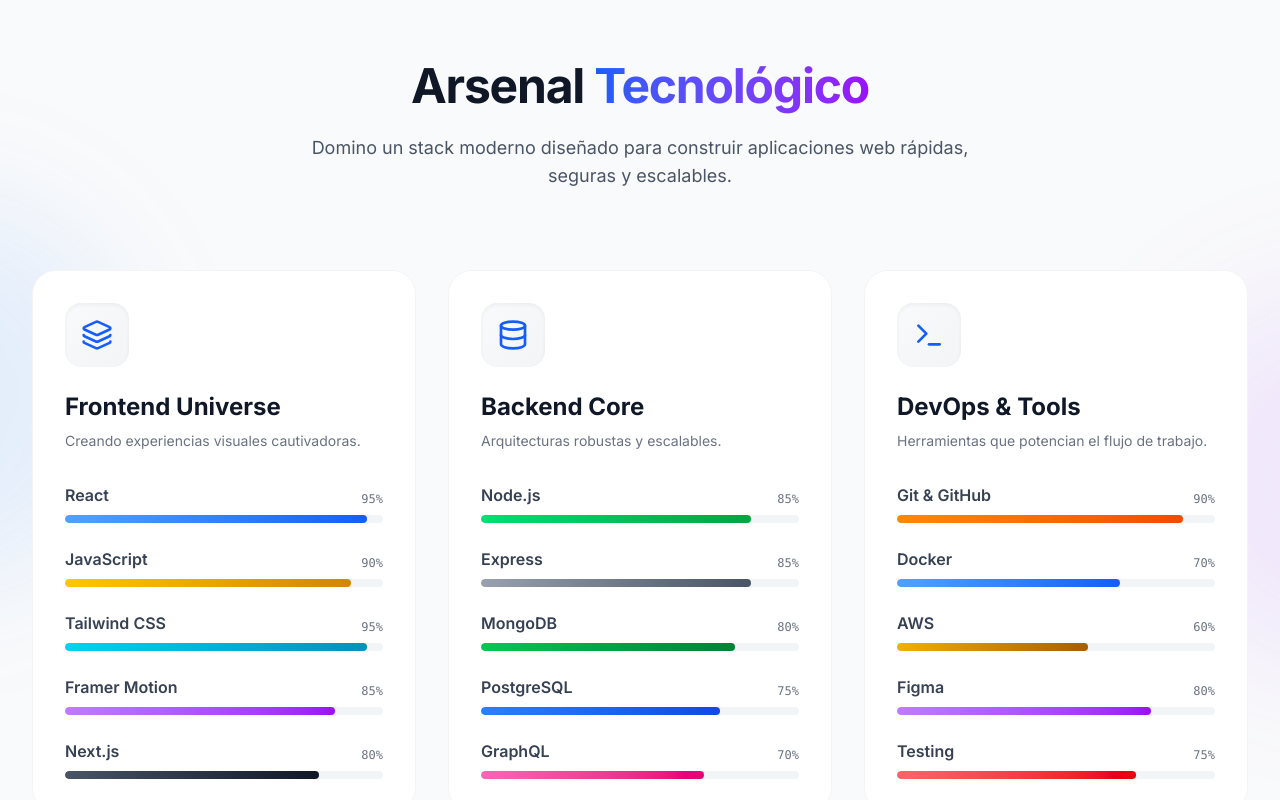
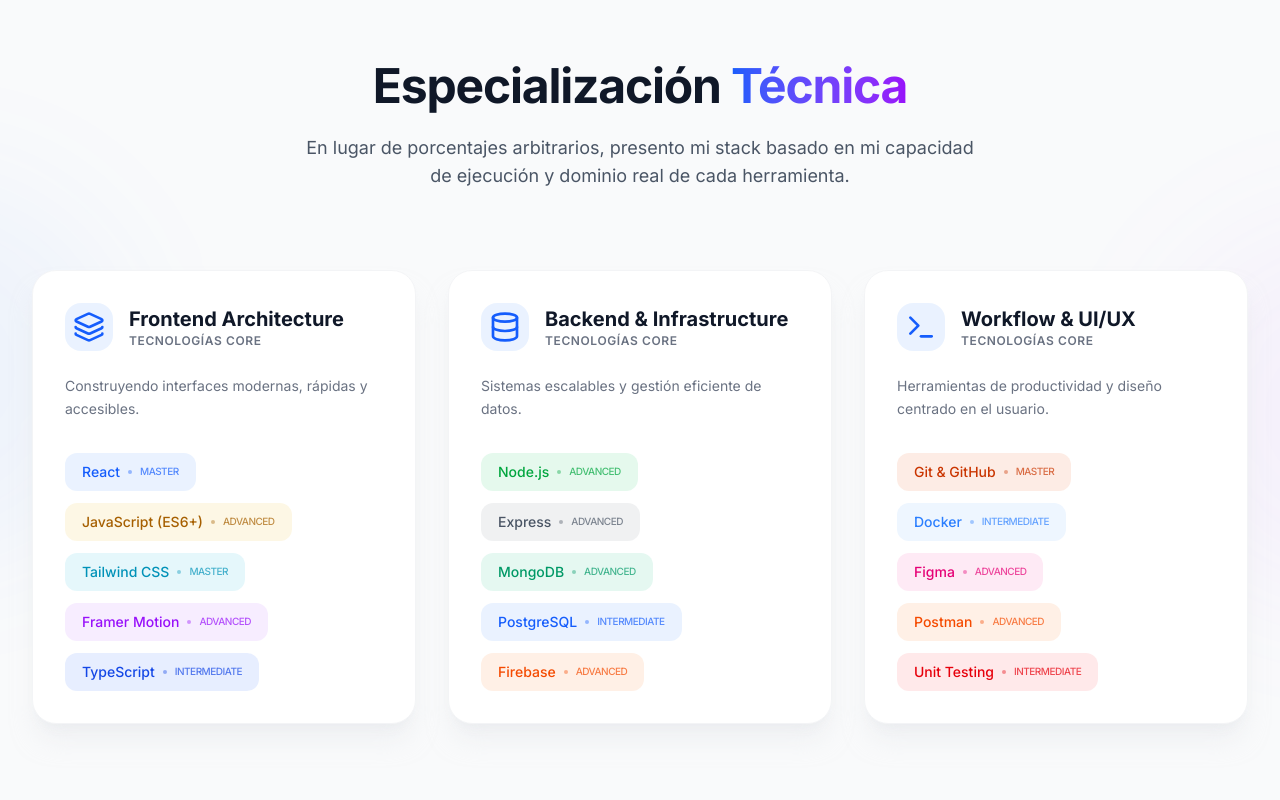
Before and after one commit to AndresRA13/Portafolio-AR, a React (Vite) app: page / in a window 1280 px wide. Shown: the part 2820-3620 px from the top of the page. Built offline with nearby package versions, Linux system fonts and the light colour scheme.

Commit message:
Redesign Skills section with professional proficiency badges

```diff
--- a/src/pages/About.jsx
+++ b/src/pages/About.jsx
@@ -4,9 +4,9 @@
 
 const About = () => {
   const stats = [
-    { label: 'Años de Experiencia', value: '5+' },
-    { label: 'Proyectos Completados', value: '50+' },
-    { label: 'Clientes Felices', value: '30+' },
+    { label: 'Años de Experiencia', value: '1+' },
+    { label: 'Proyectos Completados', value: '7+' },
+    { label: 'Clientes Felices', value: '5+' },
   ];
 
   return (
@@ -85,15 +85,15 @@
             <div className="grid grid-cols-1 sm:grid-cols-2 gap-4 mb-8">
               <div className="flex items-center gap-3 text-gray-700 dark:text-gray-300">
                 <User className="text-blue-500" size={20} />
-                <span>Nombre: Juan Pérez</span>
+                <span>Nombre: Andres Rojas</span>
               </div>
               <div className="flex items-center gap-3 text-gray-700 dark:text-gray-300">
                 <MapPin className="text-blue-500" size={20} />
-                <span>Ubicación: Ciudad, País</span>
+                <span>Ubicación: Colombia</span>
               </div>
               <div className="flex items-center gap-3 text-gray-700 dark:text-gray-300">
                 <Calendar className="text-blue-500" size={20} />
-                <span>Edad: 28 Años</span>
+                <span>Edad: 21 Años</span>
               </div>
               <div className="flex items-center gap-3 text-gray-700 dark:text-gray-300">
                 <Briefcase className="text-blue-500" size={20} />
--- a/src/pages/Skills.jsx
+++ b/src/pages/Skills.jsx
@@ -6,41 +6,41 @@
   const skillCategories = [
     {
       id: 'frontend',
-      title: 'Frontend Universe',
+      title: 'Frontend Architecture',
       icon: <Layers size={32} />,
-      description: 'Creando experiencias visuales cautivadoras.',
+      description: 'Construyendo interfaces modernas, rápidas y accesibles.',
       skills: [
-        { name: 'React', level: 95, color: 'from-blue-400 to-blue-600' },
-        { name: 'JavaScript', level: 90, color: 'from-yellow-400 to-yellow-600' },
-        { name: 'Tailwind CSS', level: 95, color: 'from-cyan-400 to-cyan-600' },
-        { name: 'Framer Motion', level: 85, color: 'from-purple-400 to-purple-600' },
-        { name: 'Next.js', level: 80, color: 'from-gray-600 to-gray-900' },
+        { name: 'React', level: 'Master', color: 'bg-blue-500/10 text-blue-600 dark:text-blue-400' },
+        { name: 'JavaScript (ES6+)', level: 'Advanced', color: 'bg-yellow-500/10 text-yellow-700 dark:text-yellow-400' },
+        { name: 'Tailwind CSS', level: 'Master', color: 'bg-cyan-500/10 text-cyan-600 dark:text-cyan-400' },
+        { name: 'Framer Motion', level: 'Advanced', color: 'bg-purple-500/10 text-purple-600 dark:text-purple-400' },
+        { name: 'TypeScript', level: 'Intermediate', color: 'bg-blue-600/10 text-blue-700 dark:text-blue-300' },
       ],
     },
     {
       id: 'backend',
-      title: 'Backend Core',
+      title: 'Backend & Infrastructure',
       icon: <Database size={32} />,
-      description: 'Arquitecturas robustas y escalables.',
+      description: 'Sistemas escalables y gestión eficiente de datos.',
       skills: [
-        { name: 'Node.js', level: 85, color: 'from-green-400 to-green-600' },
-        { name: 'Express', level: 85, color: 'from-gray-400 to-gray-600' },
-        { name: 'MongoDB', level: 80, color: 'from-green-500 to-green-700' },
-        { name: 'PostgreSQL', level: 75, color: 'from-blue-500 to-blue-700' },
-        { name: 'GraphQL', level: 70, color: 'from-pink-400 to-pink-600' },
+        { name: 'Node.js', level: 'Advanced', color: 'bg-green-500/10 text-green-600 dark:text-green-400' },
+        { name: 'Express', level: 'Advanced', color: 'bg-gray-500/10 text-gray-600 dark:text-gray-400' },
+        { name: 'MongoDB', level: 'Advanced', color: 'bg-emerald-500/10 text-emerald-600 dark:text-emerald-400' },
+        { name: 'PostgreSQL', level: 'Intermediate', color: 'bg-blue-500/10 text-blue-600 dark:text-blue-400' },
+        { name: 'Firebase', level: 'Advanced', color: 'bg-orange-500/10 text-orange-600 dark:text-orange-400' },
       ],
     },
     {
       id: 'tools',
-      title: 'DevOps & Tools',
+      title: 'Workflow & UI/UX',
       icon: <Terminal size={32} />,
-      description: 'Herramientas que potencian el flujo de trabajo.',
+      description: 'Herramientas de productividad y diseño centrado en el usuario.',
       skills: [
-        { name: 'Git & GitHub', level: 90, color: 'from-orange-400 to-orange-600' },
-        { name: 'Docker', level: 70, color: 'from-blue-400 to-blue-600' },
-        { name: 'AWS', level: 60, color: 'from-yellow-500 to-yellow-700' },
-        { name: 'Figma', level: 80, color: 'from-purple-400 to-purple-600' },
-        { name: 'Testing', level: 75, color: 'from-red-400 to-red-600' },
+        { name: 'Git & GitHub', level: 'Master', color: 'bg-orange-600/10 text-orange-700 dark:text-orange-400' },
+        { name: 'Docker', level: 'Intermediate', color: 'bg-blue-400/10 text-blue-500' },
+        { name: 'Figma', level: 'Advanced', color: 'bg-pink-500/10 text-pink-600 dark:text-pink-400' },
+        { name: 'Postman', level: 'Advanced', color: 'bg-orange-500/10 text-orange-600' },
+        { name: 'Unit Testing', level: 'Intermediate', color: 'bg-red-500/10 text-red-600 dark:text-red-400' },
       ],
     },
   ];
@@ -49,8 +49,8 @@
     <div className="min-h-screen py-24 bg-gray-50 dark:bg-[#0f172a] text-gray-900 dark:text-white relative overflow-hidden">
       {/* Background Decor */}
       <div className="absolute top-0 left-0 w-full h-full overflow-hidden pointer-events-none">
-        <div className="absolute top-1/4 -left-64 w-96 h-96 bg-blue-500/10 rounded-full blur-3xl"></div>
-        <div className="absolute bottom-1/4 -right-64 w-96 h-96 bg-purple-500/10 rounded-full blur-3xl"></div>
+        <div className="absolute top-1/4 -left-64 w-96 h-96 bg-blue-500/5 rounded-full blur-3xl"></div>
+        <div className="absolute bottom-1/4 -right-64 w-96 h-96 bg-purple-500/5 rounded-full blur-3xl"></div>
       </div>
 
       <div className="max-w-7xl mx-auto px-4 sm:px-6 lg:px-8 relative z-10">
@@ -62,10 +62,10 @@
           className="text-center mb-20"
         >
           <h2 className="text-4xl md:text-5xl font-bold mb-6 tracking-tight">
-            Arsenal <span className="text-transparent bg-clip-text bg-gradient-to-r from-blue-600 to-purple-600">Tecnológico</span>
+            Especialización <span className="text-transparent bg-clip-text bg-linear-to-r from-blue-600 to-purple-600">Técnica</span>
           </h2>
           <p className="text-lg text-gray-600 dark:text-gray-400 max-w-2xl mx-auto">
-            Domino un stack moderno diseñado para construir aplicaciones web rápidas, seguras y escalables.
+            En lugar de porcentajes arbitrarios, presento mi stack basado en mi capacidad de ejecución y dominio real de cada herramienta.
           </p>
         </motion.div>
 
@@ -77,43 +77,37 @@
               whileInView={{ opacity: 1, y: 0 }}
               transition={{ duration: 0.5, delay: index * 0.2 }}
               viewport={{ once: true }}
-              className="group relative bg-white dark:bg-gray-800/50 backdrop-blur-xl rounded-3xl p-8 border border-gray-100 dark:border-gray-700 hover:border-blue-500/30 transition-all duration-500 hover:shadow-2xl hover:shadow-blue-500/10"
+              className="bg-white dark:bg-gray-800/40 backdrop-blur-md rounded-3xl p-8 border border-gray-100 dark:border-white/5 shadow-xl shadow-gray-200/50 dark:shadow-none"
             >
-              <div className="absolute inset-0 bg-gradient-to-b from-white/50 to-transparent dark:from-white/5 dark:to-transparent rounded-3xl opacity-0 group-hover:opacity-100 transition-opacity duration-500 pointer-events-none"></div>
-
-              <div className="relative z-10">
-                <div className="w-16 h-16 rounded-2xl bg-gradient-to-br from-gray-50 to-gray-100 dark:from-gray-700 dark:to-gray-800 flex items-center justify-center mb-6 text-blue-600 dark:text-blue-400 shadow-inner group-hover:scale-110 transition-transform duration-500">
+              <div className="flex items-center gap-4 mb-6">
+                <div className="w-12 h-12 rounded-2xl bg-blue-500/10 flex items-center justify-center text-blue-600 dark:text-blue-400">
                   {category.icon}
                 </div>
+                <div>
+                  <h3 className="text-xl font-bold">{category.title}</h3>
+                  <p className="text-xs text-gray-500 dark:text-gray-400 uppercase tracking-wider font-semibold">Tecnologías Core</p>
+                </div>
+              </div>
 
-                <h3 className="text-2xl font-bold mb-2">{category.title}</h3>
-                <p className="text-gray-500 dark:text-gray-400 text-sm mb-8">
-                  {category.description}
-                </p>
+              <p className="text-gray-500 dark:text-gray-400 text-sm mb-8 leading-relaxed">
+                {category.description}
+              </p>
 
-                <div className="space-y-6">
-                  {category.skills.map((skill, i) => (
-                    <div key={skill.name} className="relative">
-                      <div className="flex justify-between items-end mb-2">
-                        <span className="font-semibold text-gray-700 dark:text-gray-200">
-                          {skill.name}
-                        </span>
-                        <span className="text-xs font-mono text-gray-500 dark:text-gray-400">
-                          {skill.level}%
-                        </span>
-                      </div>
-                      <div className="h-2 w-full bg-gray-100 dark:bg-gray-700 rounded-full overflow-hidden">
-                        <motion.div
-                          initial={{ width: 0 }}
-                          whileInView={{ width: `${skill.level}%` }}
-                          transition={{ duration: 1, delay: 0.5 + (i * 0.1), ease: "easeOut" }}
-                          viewport={{ once: true }}
-                          className={`h-full rounded-full bg-gradient-to-r ${skill.color}`}
-                        />
-                      </div>
-                    </div>
-                  ))}
-                </div>
+              <div className="flex flex-wrap gap-3">
+                {category.skills.map((skill, i) => (
+                  <motion.div
+                    key={skill.name}
+                    initial={{ opacity: 0, scale: 0.9 }}
+                    whileInView={{ opacity: 1, scale: 1 }}
+                    transition={{ duration: 0.3, delay: 0.1 * i }}
+                    whileHover={{ scale: 1.05 }}
+                    className={`px-4 py-2 rounded-xl text-sm font-medium border border-transparent hover:border-current/20 transition-all cursor-default flex items-center gap-2 ${skill.color}`}
+                  >
+                    <span>{skill.name}</span>
+                    <span className="w-1 h-1 rounded-full bg-current opacity-40"></span>
+                    <span className="text-[10px] uppercase opacity-70 tracking-tighter">{skill.level}</span>
+                  </motion.div>
+                ))}
               </div>
             </motion.div>
           ))}
```
